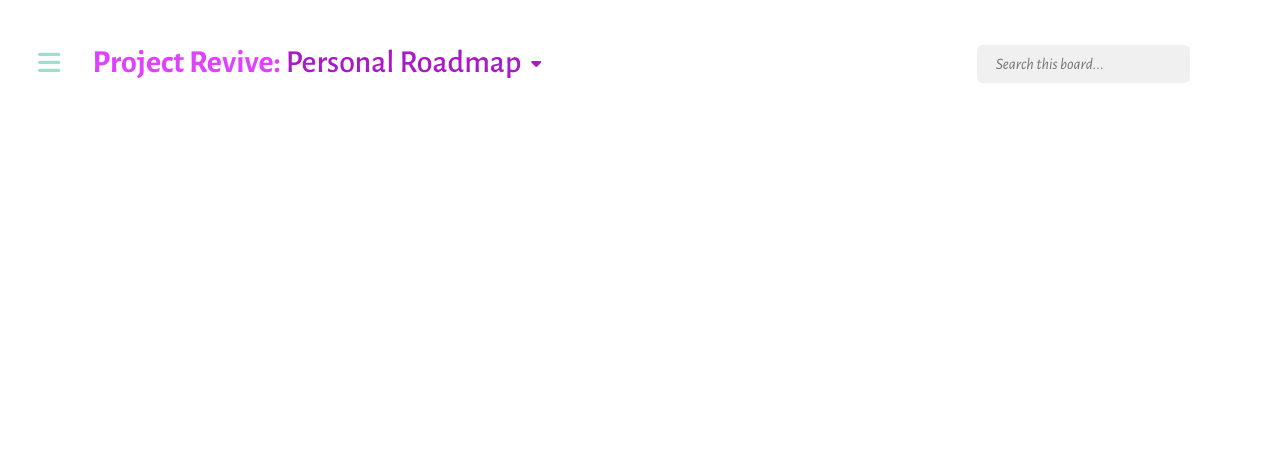
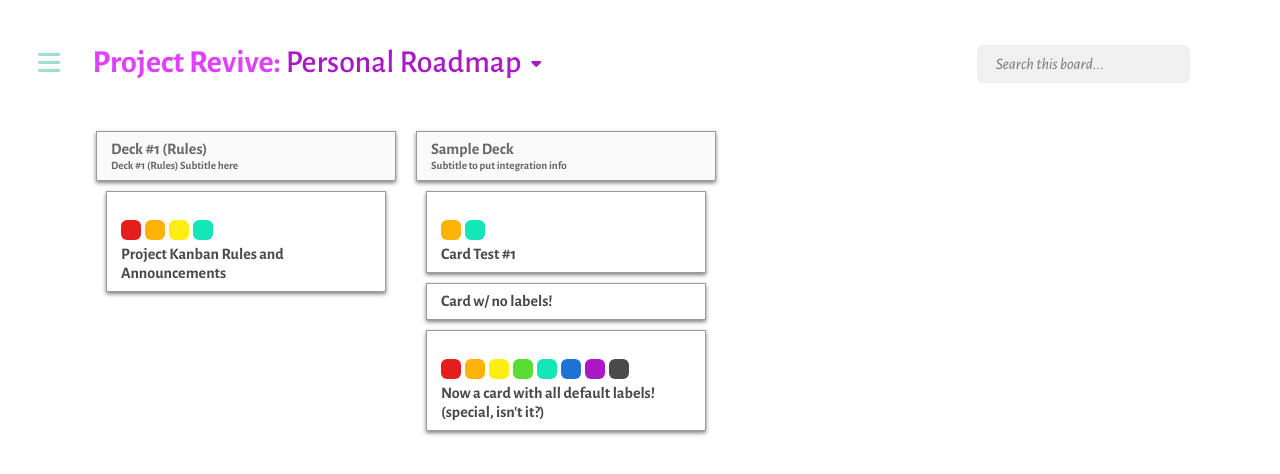
Before and after one commit to encadyma/enca-kanban, an Angular app: page /board in a window 1280 px wide. Shown: the top 474 px of the page. Built offline with nearby package versions, Linux system fonts and the light colour scheme.

Commit message:
Finished implementing deck styling

```diff
--- a/src/app/board/board.component.css
+++ b/src/app/board/board.component.css
@@ -67,3 +67,87 @@
   color: #9B9B9B;
   margin-top: 15px;
 }
+
+/* Deck Styling */
+.board-decks-container {
+  margin-top: 35px;
+  margin-left: 96px;
+}
+.deck {
+  max-width: 300px;
+  display: inline-block;
+  margin-right: 20px;
+  vertical-align: top;
+}
+.deck-header {
+  width: 270px;
+  border: 1px solid #9B9B9B;
+  padding: 8px 14px;
+  background-color: #FAFAFA;
+  box-shadow: 0px 2px 4px rgba(0, 0, 0, 0.5);
+}
+.deck-title {
+  color: #676767;
+  display: block;
+  font-weight: 700;
+}
+.deck-subtitle {
+  color: #676767;
+  display: block;
+  font-weight: 700;
+  font-size: 0.7em;
+}
+
+.deck-cards {
+  width: 100%;
+}
+
+.deck-card {
+  width: 250px;
+  padding: 8px 14px;
+  margin: 10px auto;
+  background-color: #FFFFFF;
+  border: 1px solid #9B9B9B;
+  box-shadow: 0px 2px 4px rgba(0, 0, 0, 0.5);
+  cursor: pointer;
+  transition: box-shadow 150ms ease;
+  -webkit-transition: box-shadow 150ms ease;
+}
+
+.deck-card:hover {
+  box-shadow: 0px 2px 8px rgba(0, 0, 0, 0.8);
+  transition: box-shadow 150ms ease;
+  -webkit-transition: box-shadow 150ms ease;
+}
+
+.deck-card-title {
+  color: #4A4A4A;
+  display: block;
+  font-weight: 700;
+}
+
+.deck-card-labels {
+  list-style: none;
+  margin: 0;
+  margin-top: 20px;
+  margin-bottom: 5px;
+  padding: 0;
+}
+.deck-card-label {
+  display: inline-block;
+  margin-right: 4px;
+  min-width: 20px;
+  font-size: 0.6em;
+  vertical-align: middle;
+  height: 20px;
+  border-radius: 6px;
+  background-color: #9B9B9B;
+}
+.deck-card-label.red { background-color: #E41D1D; }
+.deck-card-label.orange { background-color: #FFB207; }
+.deck-card-label.yellow { background-color: #FFEE11; }
+.deck-card-label.green { background-color: #5ADD33; }
+.deck-card-label.turq { background-color: #15E6B7; }
+.deck-card-label.blue { background-color: #1D72D4; }
+.deck-card-label.purple { background-color: #A919C7; }
+.deck-card-label.black { background-color: #4A4A4A; }
--- a/src/app/board/board.component.html
+++ b/src/app/board/board.component.html
@@ -7,3 +7,55 @@
   </div>
   <input class="board-search" type="text" placeholder="Search this board..."/>
 </div>
+<div class="board-decks-container">
+  <div class="deck">
+    <div class="deck-header">
+      <span class="deck-title">Deck #1 (Rules)</span>
+      <span class="deck-subtitle">Deck #1 (Rules) Subtitle here</span>
+    </div>
+    <div class="deck-cards">
+      <div class="deck-card">
+        <ul class="deck-card-labels">
+          <li class="deck-card-label red"></li>
+          <li class="deck-card-label orange"></li>
+          <li class="deck-card-label yellow"></li>
+          <li class="deck-card-label turq"></li>
+        </ul>
+        <span class="deck-card-title">Project Kanban Rules and Announcements</span>
+      </div>
+    </div>
+  </div>
+
+  <!-- sample deck -->
+  <div class="deck">
+    <div class="deck-header">
+      <span class="deck-title">Sample Deck</span>
+      <span class="deck-subtitle">Subtitle to put integration info</span>
+    </div>
+    <div class="deck-cards">
+      <div class="deck-card">
+        <ul class="deck-card-labels">
+          <li class="deck-card-label orange"></li>
+          <li class="deck-card-label turq"></li>
+        </ul>
+        <span class="deck-card-title">Card Test #1</span>
+      </div>
+      <div class="deck-card">
+        <span class="deck-card-title">Card w/ no labels!</span>
+      </div>
+      <div class="deck-card">
+        <ul class="deck-card-labels">
+          <li class="deck-card-label red"></li>
+          <li class="deck-card-label orange"></li>
+          <li class="deck-card-label yellow"></li>
+          <li class="deck-card-label green"></li>
+          <li class="deck-card-label turq"></li>
+          <li class="deck-card-label blue"></li>
+          <li class="deck-card-label purple"></li>
+          <li class="deck-card-label black"></li>
+        </ul>
+        <span class="deck-card-title">Now a card with all default labels! (special, isn't it?)</span>
+      </div>
+    </div>
+  </div>
+</div>
```
